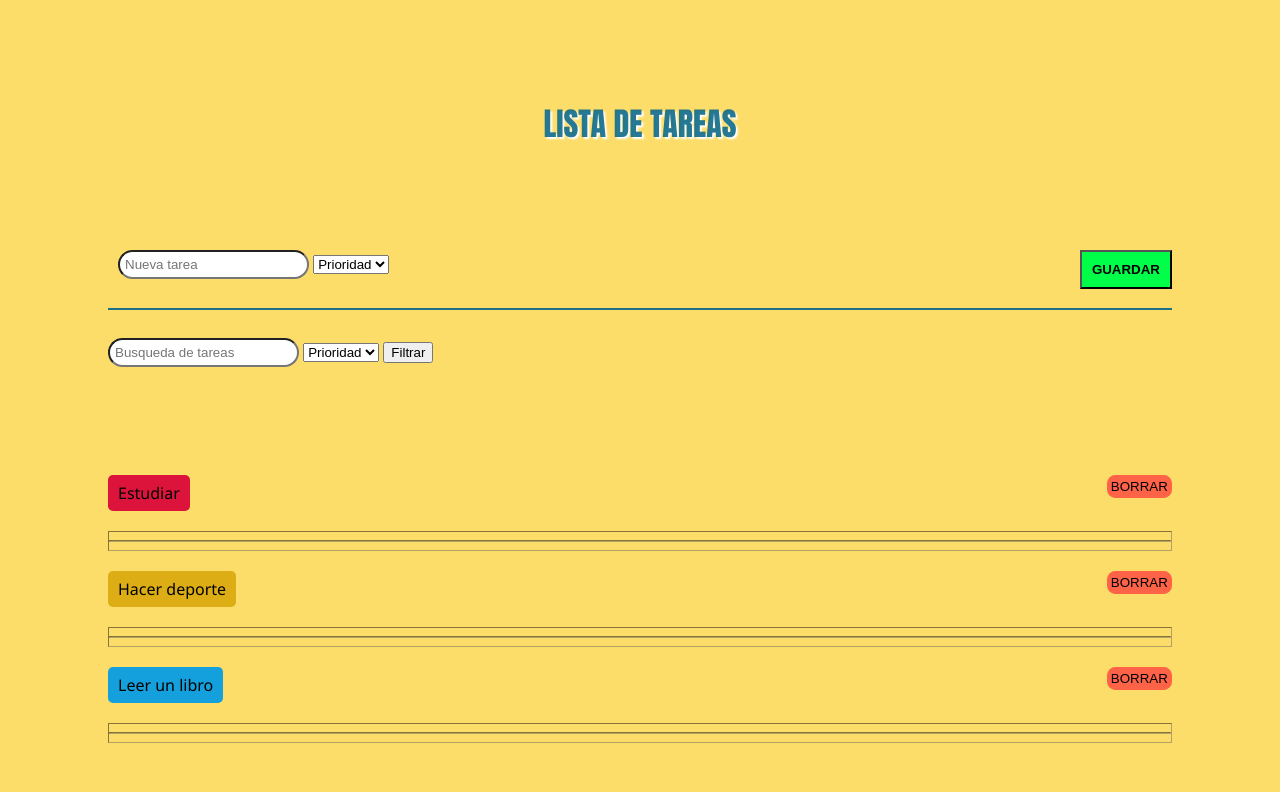
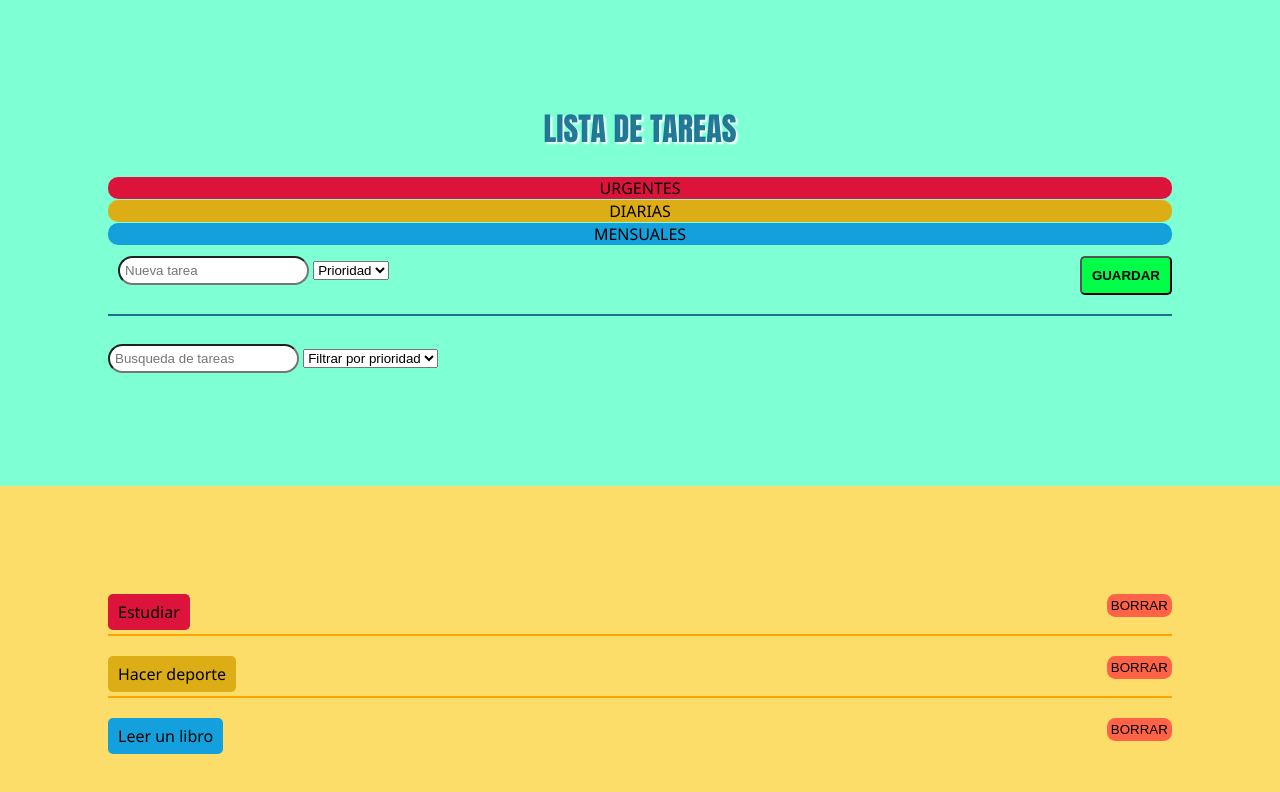
Before and after one commit to DeboBastian/APP-TODO-s, a plain HTML site: page index.html in a window 1280 px wide. Drawn offline with Linux system fonts and the light colour scheme.

Commit message:
Todo funcionando correctamente con localStorage añadir tareas

```diff
--- a/css/style.css
+++ b/css/style.css
@@ -23,6 +23,11 @@ time, mark, audio, video {
 article, aside, details, figcaption, figure,
 footer, header, hgroup, menu, nav, section {
 	display: block;
+}
+header{
+    background-color: aquamarine;
+    padding-top: 0.313em;
+    padding-bottom: 0.313em;
 }
 body {
 	line-height: 1;
@@ -56,9 +61,33 @@ h1{
     font-size: 2em;
     text-shadow: 2px 2px 2px white;
     text-align: center;
-    margin: 3.125em;
+    margin: 2.125em;
+    margin-bottom: 1em;
     color: rgba(8, 103, 135, 0.877)
 
+}
+div p.urgente{
+    background-color: crimson;
+    text-align: center;
+    padding: 3px;
+    margin-bottom: 1px;
+    border-radius: 10px;
+}
+
+div p.diaria{
+    background-color:  rgb(220, 173, 20) ;
+    text-align: center;
+    padding: 3px;
+    margin-bottom: 1px;
+    border-radius: 10px;
+}
+
+div p.mensual{
+    background-color: rgb(20, 160, 220);
+    text-align: center;
+    padding: 3px;
+    margin-bottom: 1px;
+    border-radius: 10px;
 }
 
 #add{
@@ -75,11 +104,12 @@ h1{
     padding: 2%;
     font-weight: bold;
     cursor: pointer;
+    border-radius: 5px;
 }
 
 input{
     border-radius: 20px;
- padding: 5px;
+    padding: 5px;
 }
 
 header hr{
@@ -97,15 +127,6 @@ article>button{
     right: 0;
 }
 
-main hr{
-    border-color: rgba(9, 9, 9, 0.466);
-
-}
-
-main article{
-    margin-top: 20px;
-    margin-bottom: 20px;
-}
 main h2{
 
     font-weight: bolder;
@@ -117,6 +138,16 @@ main h2{
     text-align: center;
 }
 
+main article{
+    margin-top: 20px;
+    margin-bottom: 20px;
+    border-bottom: 2px solid orange;
+}
+
+main article:last-child{
+    border-bottom: 0;
+}
+
 main button{
     background-color: tomato;
     border-radius: 0.625em;
@@ -126,21 +157,24 @@ main button{
 }
 
 main .urgente h3{
-background-color: crimson;
- padding: 0.625em;
+    background-color: crimson;
+    padding: 0.625em;
     border-radius: 0.313em;
+    margin-bottom: 4px;
 }
 
 main .diaria h3{
     background-color: rgb(220, 173, 20);
-     padding: 0.625em;
+    padding: 0.625em;
     border-radius: 0.313em;
+    margin-bottom: 4px;
 }
 
 main .mensual h3{
     background-color: rgb(20, 160, 220);
     padding: 0.625em;
     border-radius: 0.313em;
+    margin-bottom: 4px;
 }
 
 
--- a/index.html
+++ b/index.html
@@ -15,7 +15,13 @@
 
     <header>
         <div class="container">
+
             <h1>LISTA DE TAREAS</h1>
+            <div>
+                <p class="urgente">URGENTES</p>
+                <p class="diaria">DIARIAS</p>
+                <p class="mensual">MENSUALES</p>
+            </div>
             <div id="add">
                 <form id="newToDo">
                     <input type="text" id="new" placeholder="Nueva tarea">
@@ -34,12 +40,11 @@
                 <form id="formSearch">
                     <input type="text" id="search" placeholder="Busqueda de tareas">
                     <select name="priority" id="priority">
-                        <option value="">Prioridad</option>
+                        <option value="">Filtrar por prioridad</option>
                         <option value="urgente">Urgente</option>
                         <option value="diaria">Diaria</option>
                         <option value="mensual">Mensual</option>
                     </select>
-                    <button id="filter">Filtrar</button>
                 </form>
             </div>
         </div>
--- a/js/controlador.js
+++ b/js/controlador.js
@@ -29,21 +29,27 @@ function busquedaTarea(pListTareas, pLetra) {
 
 //AÑADIR TAREAS
 
-function NewTarea(pListTareas, pnombreTarea, pPrioridad) {
-    let newTarea = {
-        id: idGlobal,
-        nombre: pnombreTarea,
-        prioridad: pPrioridad
-    }
+// function NewTarea(pListTareas, pnombreTarea, pPrioridad) {
+//     let newTarea = {
+//         id: idGlobal,
+//         nombre: pnombreTarea,
+//         prioridad: pPrioridad
+//     }
 
-    pListTareas.push(newTarea);
-    idGlobal++;
-    return newTarea
-}
+//     pListTareas.push(newTarea);
+//     idGlobal++;
+//     return newTarea
+// }
 
 
 //NewTarea(Listatareas, 'poner lavadora', 'urgente')
 
+// function addTask(pTarea) {
+//     const tareas = JSON.parse(localStorage.getItem('tareas'));
+//     tareas.push(pTarea);
+//     localStorage.setItem('tareas', JSON.stringify(tareas));
+//     return true;
+// }
 
 
 //filtrar tareas por prioridad
--- a/js/vista.js
+++ b/js/vista.js
@@ -25,14 +25,11 @@ function pintOneTarea(pTarea, pDom) {
     const article = document.createElement('article');
     const h3 = document.createElement('h3');
     const button = document.createElement('button');
-    const hr = document.createElement('hr');
 
     article.classList.add`${pTarea.prioridad}`;
     h3.innerHTML = `${pTarea.nombre}`;
     button.innerHTML = 'BORRAR';
     button.dataset.id = pTarea.id;
-    hr.innerHTML = '<hr>';
-    hr.noshade='noshade'
 
 
     button.addEventListener('click', removeTarea);
@@ -41,7 +38,7 @@ function pintOneTarea(pTarea, pDom) {
     article.appendChild(button);
 
     pDom.appendChild(article);
-    pDom.appendChild(hr);
+
 }
 
 printTareas(Listatareas, sectionTareas)
@@ -78,7 +75,6 @@ function busqueda(event) {
 
     printTareas(listaFiltrada, sectionTareas)
 
-
 }
 
 
@@ -96,6 +92,7 @@ function saveTarea(event) {
         idGlobal++;
         Listatareas.push(newTarea);
         pintOneTarea(newTarea, sectionTareas)
+        localStorage.setItem('Storagetareas', JSON.stringify(Listatareas));
         alert('Tarea agregada correctamente')
     } else {
         alert('Faltan datos')
@@ -116,5 +113,20 @@ function prioridad(event) {
         printTareas(listaFiltrada, sectionTareas)
 
     } else {
-        sectionTareas.innerHTML = "<h2>No hay tareas que mostrar</h2>";
-    }}
+        printTareas(Listatareas, sectionTareas)
+    }
+}
+
+
+
+function init() {
+    if (localStorage.getItem('Storagetareas') === null) {
+        localStorage.setItem('Storagetareas', JSON.stringify(Listatareas));
+    }
+
+    Listatareas = JSON.parse(localStorage.getItem('Storagetareas'));
+
+    printTareas(Listatareas, sectionTareas);
+}
+
+init();
```
Also changed, not shown: js/modelo.js (line endings or trailing spaces).
